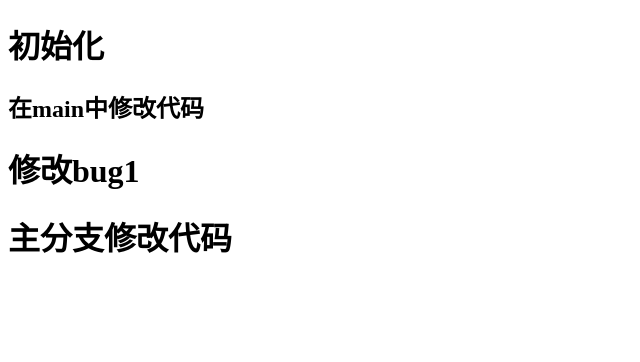
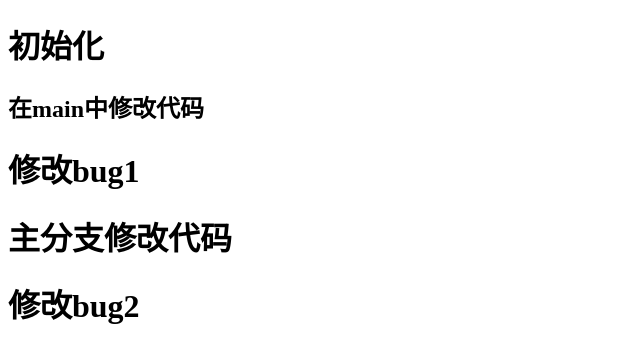
Before and after one commit to Code2022523/gie-demo, a plain HTML site: page index.html in a window 1280 px wide. Shown: the whole page, without its empty margins (0-640 px from the left). Drawn offline with Linux system fonts and the light colour scheme.

Commit message:
修改bug3

```diff
--- a/index.html
+++ b/index.html
@@ -11,5 +11,6 @@
    <h2>在main中修改代码</h2>
    <h1>修改bug1</h1>
    <h1>主分支修改代码</h1>
+   <h1>修改bug2</h1>
 </body>
 </html>
```
